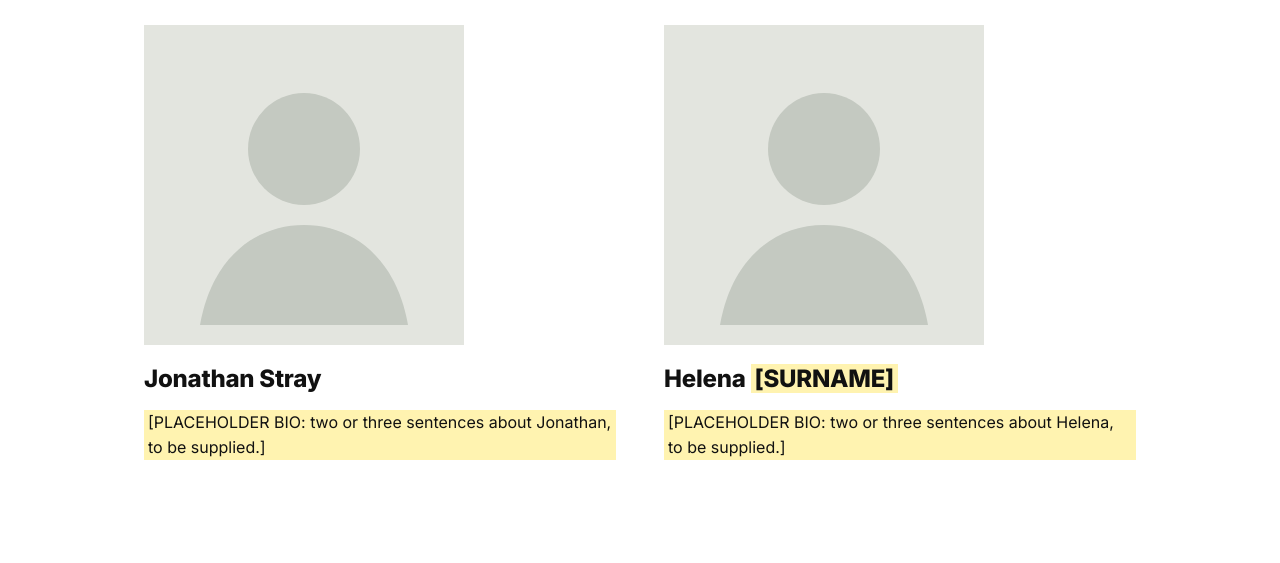
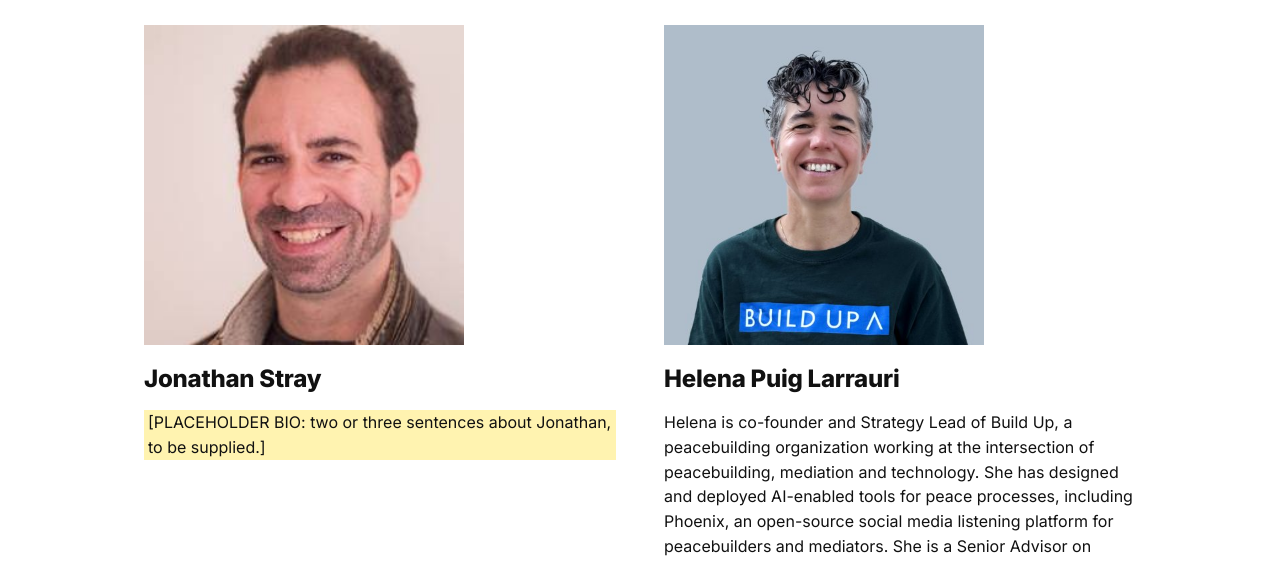
Before and after one commit to jstray/aipri-website, a plain HTML site: page people.html in a window 1280 px wide. Shown: the part 231-794 px from the top of the page. Drawn offline with Linux system fonts and the light colour scheme.

Commit message:
Add photos and Helena's bio

```diff
--- a/people.html
+++ b/people.html
@@ -20,14 +20,14 @@
 <h1>People</h1>
 <div class="people">
 <div class="person">
-<img src="placeholder.svg" alt="Photo of Jonathan Stray">
+<img src="jonathan.jpg" alt="Jonathan Stray">
 <h2>Jonathan Stray</h2>
 <p class="placeholder">[PLACEHOLDER BIO: two or three sentences about Jonathan, to be supplied.]</p>
 </div>
 <div class="person">
-<img src="placeholder.svg" alt="Photo of Helena">
-<h2>Helena <span class="placeholder">[SURNAME]</span></h2>
-<p class="placeholder">[PLACEHOLDER BIO: two or three sentences about Helena, to be supplied.]</p>
+<img src="helena.jpg" alt="Helena Puig Larrauri">
+<h2>Helena Puig Larrauri</h2>
+<p>Helena is co-founder and Strategy Lead of Build Up, a peacebuilding organization working at the intersection of peacebuilding, mediation and technology. She has designed and deployed AI-enabled tools for peace processes, including Phoenix, an open-source social media listening platform for peacebuilders and mediators. She is a Senior Advisor on Digital Technologies and Mediation to the UN Mediation Support Unit and an Ashoka Fellow.</p>
 </div>
 </div>
 </div></main>
```
Also changed, not shown: helena.jpg (added), jonathan.jpg (added).
